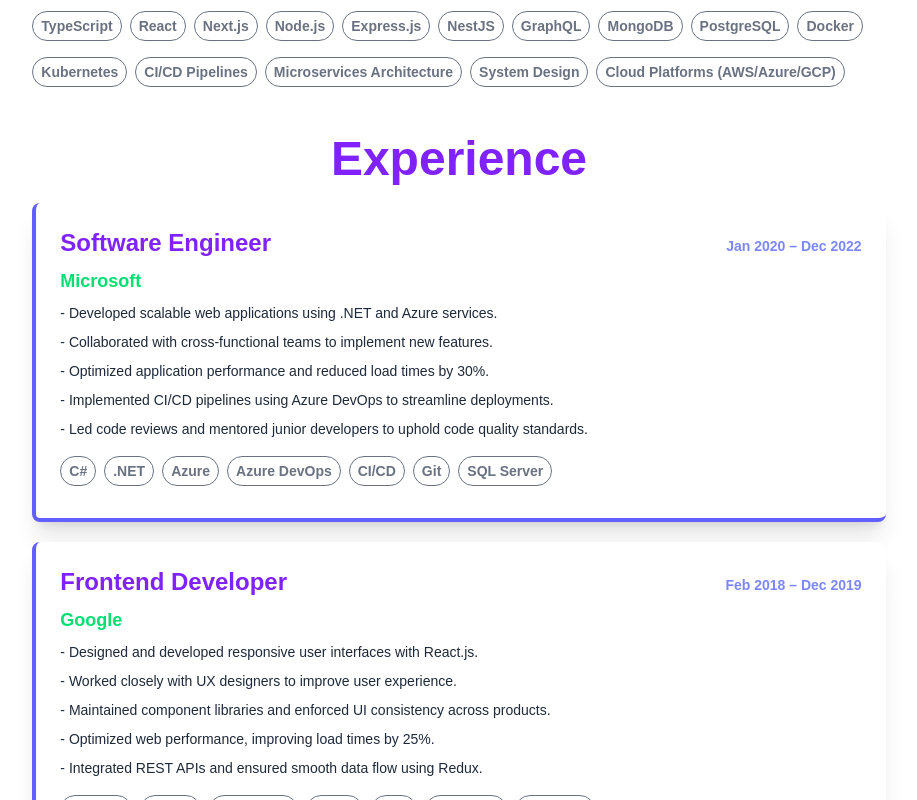
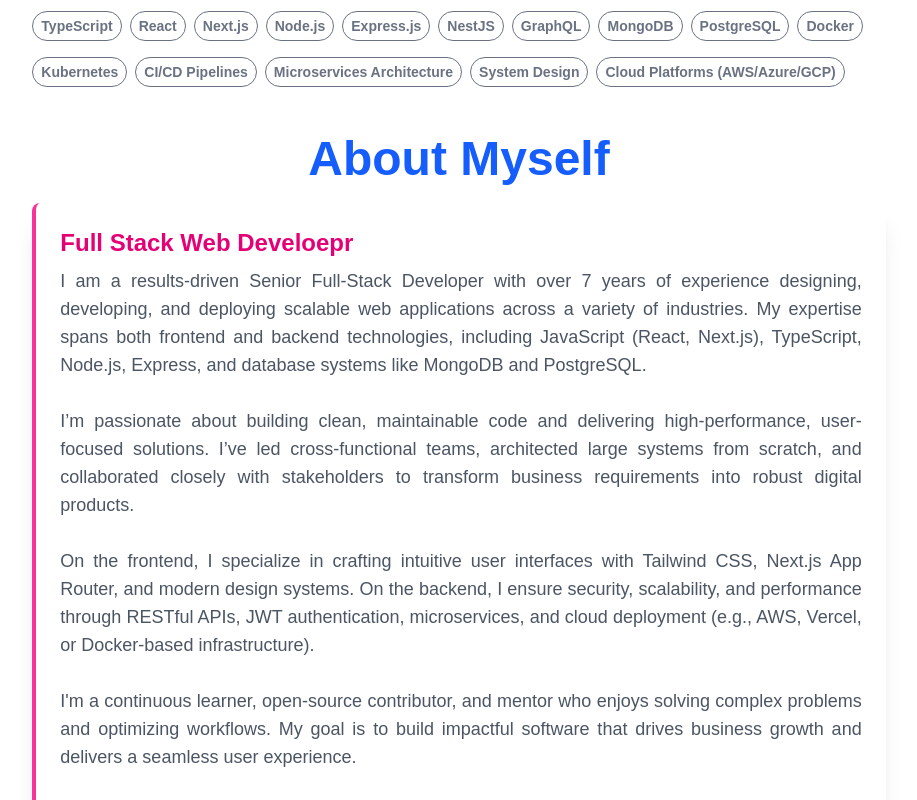
Before and after one commit to Shakib-Shajid/portfolio_jobsearch, a Next.js app: page /profile in a window 1280 px wide. Shown: the part 560-1360 px from the top of the page, without its empty margins (181-1098 px from the left). Built offline with nearby package versions, Linux system fonts and the light colour scheme.

Commit message:
about section added in profile

```diff
--- a/src/app/components/Footer.jsx
+++ b/src/app/components/Footer.jsx
@@ -3,7 +3,7 @@
 const Footer = () => {
     return (
         <div>
-            <footer className="footer sm:footer-horizontal footer-center bg-base-300 text-base-content p-4">
+            <footer className="footer sm:footer-horizontal footer-center bg-base-300 text-base-content p-4 mt-4">
                 <aside>
                     <p>Copyright © {new Date().getFullYear()} - All right reserved by Portfolio & Jobs</p>
                 </aside>
--- a/src/app/jobs/page.jsx
+++ b/src/app/jobs/page.jsx
@@ -76,7 +76,7 @@
 
                 {/* Apply Button */}
                 <div className="justify-end card-actions mt-2">
-                  <button className="btn btn-info text-white w-full mx-auto">
+                  <button className={`btn text-white w-full mx-auto ${percentage < 50 ? "bg-red-600" : "btn-info"} `}>
                     Apply
                   </button>
                 </div>
--- a/src/app/profile/page.jsx
+++ b/src/app/profile/page.jsx
@@ -85,10 +85,56 @@
             </p>
 
 
+            <div className='w-3/4 md:w-3/4 lg:w-2/3 mx-auto'>
+                <h3 className='text-5xl font-bold text-blue-600 text-center my-3'>About Myself</h3>
+
+
+                <div className="card bg-base-100 w-full shadow-xl my-5 border-l-4 border-b-4 border-pink-500">
+                    <div className="card-body mb-5">
+                        <p className='text-xs md:text-2xl font-bold text-pink-600'>Full Stack Web Develoepr </p>
+
+                        <p className='text-lg text-[#4B5563] text-justify'>I am a results-driven Senior Full-Stack Developer with over 7 years of experience designing, developing, and deploying scalable web applications across a variety of industries. My expertise spans both frontend and backend technologies, including JavaScript (React, Next.js), TypeScript, Node.js, Express, and database systems like MongoDB and PostgreSQL. <br /><br />
+
+                            I’m passionate about building clean, maintainable code and delivering high-performance, user-focused solutions. I’ve led cross-functional teams, architected large systems from scratch, and collaborated closely with stakeholders to transform business requirements into robust digital products. <br /><br />
+
+                            On the frontend, I specialize in crafting intuitive user interfaces with Tailwind CSS, Next.js App Router, and modern design systems. On the backend, I ensure security, scalability, and performance through RESTful APIs, JWT authentication, microservices, and cloud deployment (e.g., AWS, Vercel, or Docker-based infrastructure). <br /><br />
+
+                            I'm a continuous learner, open-source contributor, and mentor who enjoys solving complex problems and optimizing workflows. My goal is to build impactful software that drives business growth and delivers a seamless user experience.</p>
+
+
+
+
+                        {/* <div className="dropdown dropdown-bottom dropdown-end absolute top-0 right-0 mx-2">
+                                    <div tabIndex={0} role="button" className="">
+                                        <svg viewBox="0 0 24 24" fill="none" xmlns="http://www.w3.org/2000/svg" className="w-8 h-8">
+                                            <path d="M2.25 12C2.25 10.4812 3.48122 9.25 5 9.25C6.51878 9.25 7.75 10.4812 7.75 12C7.75 13.5188 6.51878 14.75 5 14.75C3.48122 14.75 2.25 13.5188 2.25 12ZM5 10.75C4.30964 10.75 3.75 11.3096 3.75 12C3.75 12.6904 4.30964 13.25 5 13.25C5.69036 13.25 6.25 12.6904 6.25 12C6.25 11.3096 5.69036 10.75 5 10.75Z" fill="#1C274C" />
+                                            <path d="M9.25 12C9.25 10.4812 10.4812 9.25 12 9.25C13.5188 9.25 14.75 10.4812 14.75 12C14.75 13.5188 13.5188 14.75 12 14.75C10.4812 14.75 9.25 13.5188 9.25 12ZM12 10.75C11.3096 10.75 10.75 11.3096 10.75 12C10.75 12.6904 11.3096 13.25 12 13.25C12.6904 13.25 13.25 12.6904 13.25 12C13.25 11.3096 12.6904 10.75 12 10.75Z" fill="#1C274C" />
+                                            <path d="M19 9.25C17.4812 9.25 16.25 10.4812 16.25 12C16.25 13.5188 17.4812 14.75 19 14.75C20.5188 14.75 21.75 13.5188 21.75 12C21.75 10.4812 20.5188 9.25 19 9.25ZM17.75 12C17.75 11.3096 18.3096 10.75 19 10.75C19.6904 10.75 20.25 11.3096 20.25 12C20.25 12.6904 19.6904 13.25 19 13.25C18.3096 13.25 17.75 12.6904 17.75 12Z" fill="#1C274C" />
+                                        </svg>
+                                    </div>
+
+                                    <ul tabIndex={0} className="dropdown-content menu bg-base-100 rounded-box z-[1] w-52 p-2 shadow">
+                                            <li>
+                                                <Link to={`/updatePost/${experience.id}`}>Edit</Link>
+                                            </li>
+                                            <li>
+                                                <button onClick={() => handleDelete(experience.id)}>Delete</button>
+                                            </li>
+                                        </ul>
+
+                                </div> */}
+
+                    </div>
+                </div>
+
+
+            </div>
+
+
 
 
             <div className='w-3/4 md:w-3/4 lg:w-2/3 mx-auto'>
-                <h3 className='text-5xl font-bold text-violet-600 text-center my-3'>Experience</h3>
+                <h3 className='text-5xl font-bold text-violet-600 text-center my-5'>Experience</h3>
 
                 {
                     experiences.map((experience, index) =>
```
Also changed, not shown: public/hiring.json (line endings or trailing spaces).
